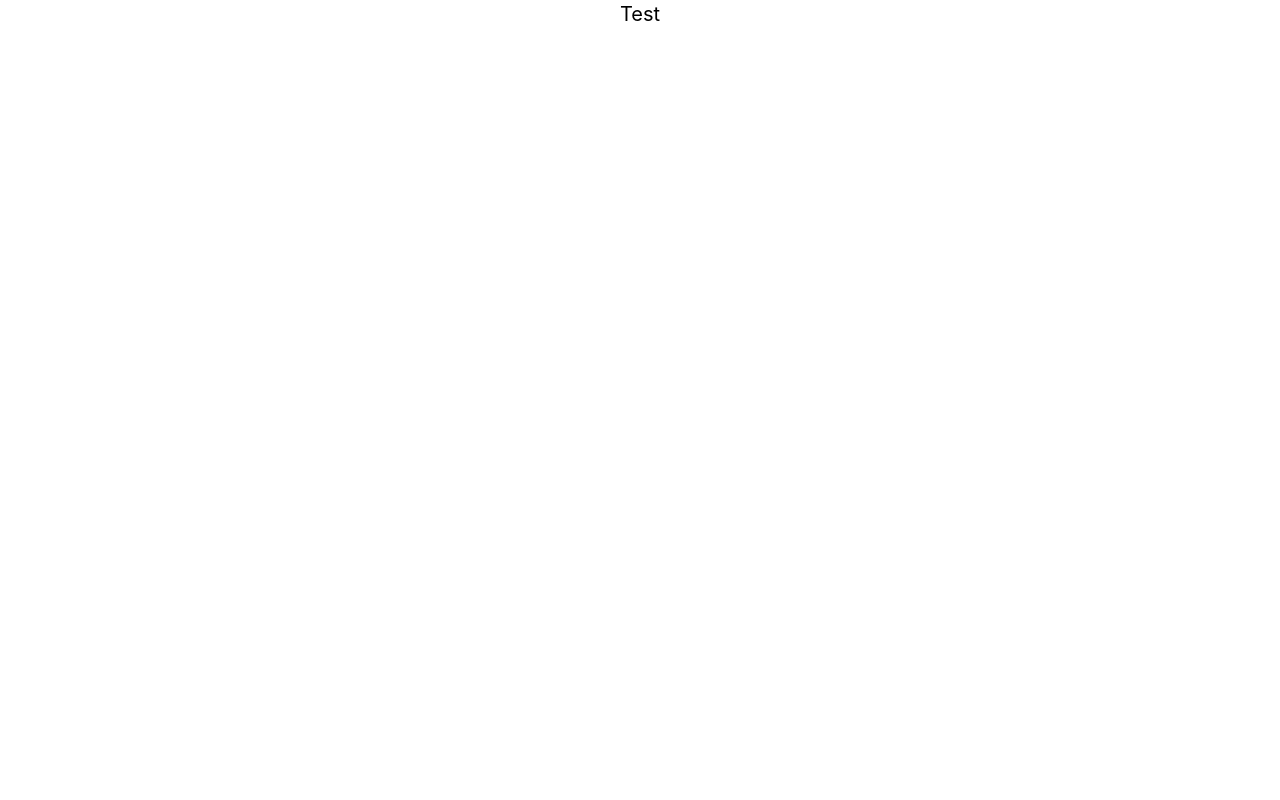
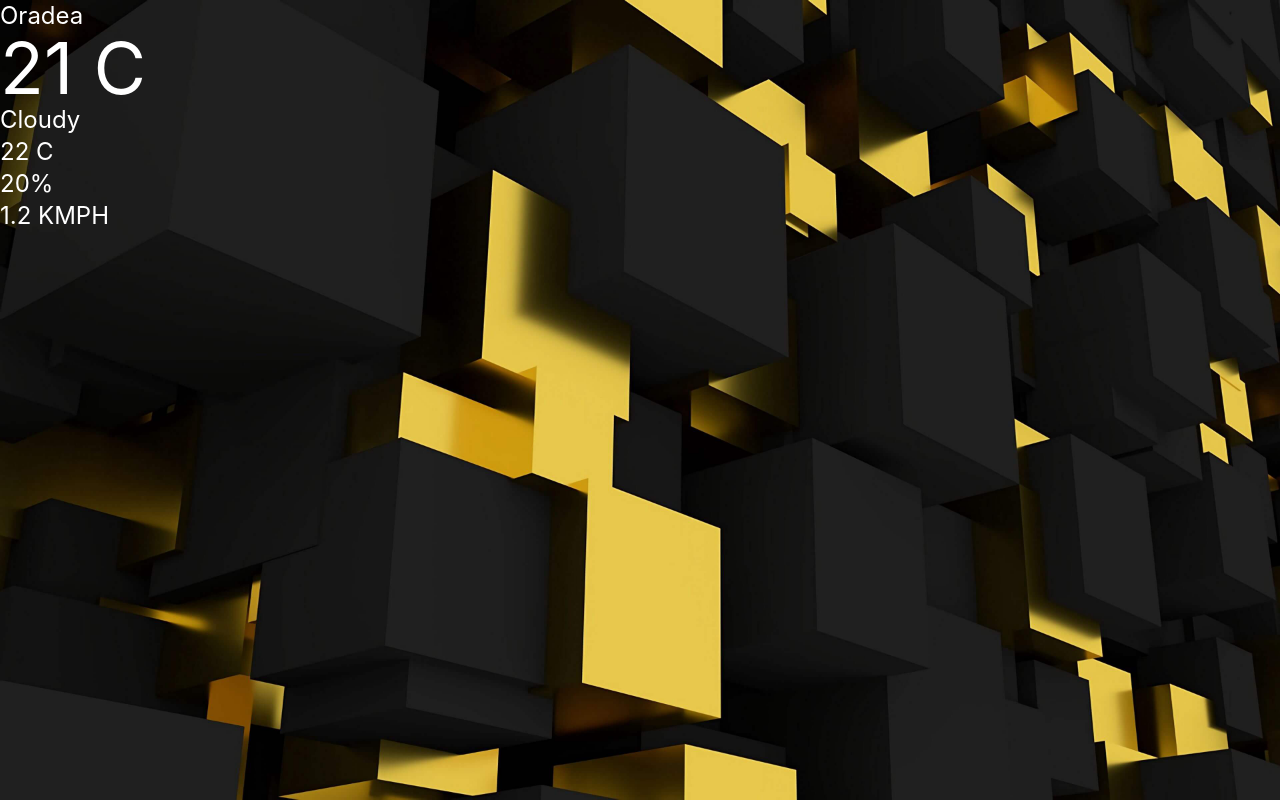
Before and after one commit to khazziro/vremio, a React (Vite) app: page / in a window 1280 px wide. Built offline with nearby package versions, Linux system fonts and the light colour scheme.

Commit message:
Created weather component and hard-coded the data

```diff
--- a/src/App.jsx
+++ b/src/App.jsx
@@ -1,5 +1,11 @@
+import Weather from "./components/weather";
+
 function App() {
-  return <div className="App text-center text-xl">Test</div>;
+  return (
+    <div className="w-full h-screen relative bg-neutral-500 text-white before:content-[''] before:bg-[url('/src/assets/square_background.jpg')] before:absolute before:w-full before:h-full before:top-0 before:left-0  before:bg-no-repeat before:bg-cover before:bg-center">
+      <Weather />
+    </div>
+  );
 }
 
 export default App;
--- /dev/null
+++ b/src/components/weather.jsx
@@ -0,0 +1,35 @@
+import React from "react";
+// import axios from "axios";
+
+const Weather = () => {
+  // const url = `https://api.openweathermap.org/data/2.5/weather?q=Oradea&appid=4775d45af32f6ca2bc8c28c6e6d79cb0`;
+
+  return (
+    <div className="container relative">
+      <div className="top">
+        <div className="location">
+          <p className="text-2xl">Oradea</p>
+        </div>
+        <div className="temp">
+          <h2 className="text-7xl">21 C</h2>
+        </div>
+        <div className="description">
+          <p className="text-2xl">Cloudy</p>
+        </div>
+      </div>
+      <div className="bottom">
+        <div className="feels">
+          <p className="text-2xl">22 C</p>
+        </div>
+        <div className="humidity">
+          <p className="text-2xl">20%</p>
+        </div>
+        <div className="wind">
+          <p className="text-2xl">1.2 KMPH</p>
+        </div>
+      </div>
+    </div>
+  );
+};
+
+export default Weather;
```
